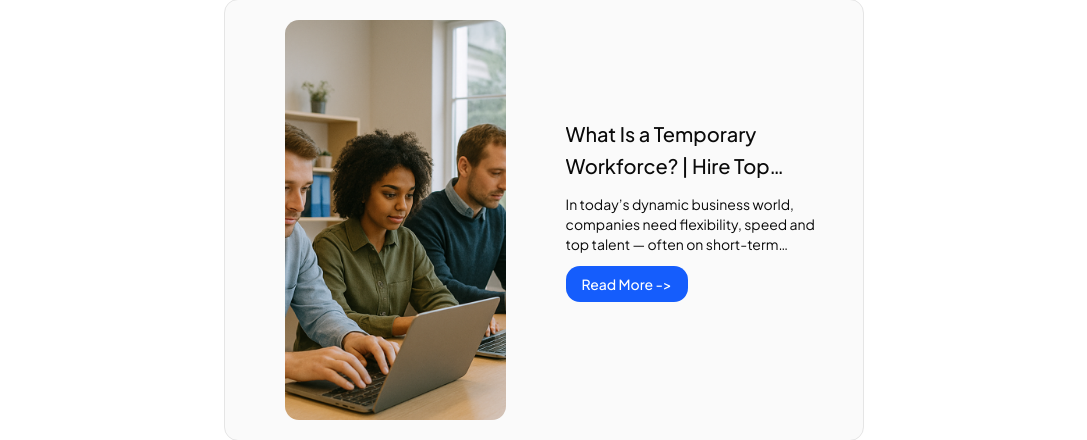
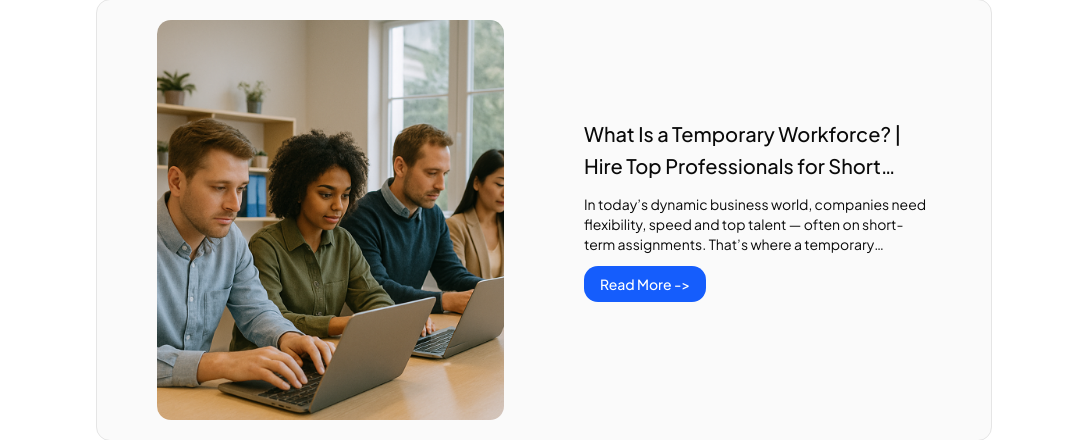
Before and after one commit to temploymentz/temploymentz, a Next.js app: page /blogs in a window 1280 px wide. Shown: the part 554-994 px from the top of the page, without its empty margins (96-1183 px from the left). Built offline with nearby package versions, Linux system fonts and the light colour scheme.

Commit message:
fixedCSS

```diff
--- a/src/app/blogs/_components/SingleBlog.jsx
+++ b/src/app/blogs/_components/SingleBlog.jsx
@@ -12,12 +12,12 @@ const SingleBlog = () => {
         router.push(`/blogs/1`);
     };
     return (
-        <div className='w-[80%] md:w-[50%] mx-auto flex flex-col justify-center items-center py-5 md:py-15'>
-            <div style={{ backgroundColor: style.lightBG.backgroundColor }} className='flex flex-col md:flex-row items-center justify-between px-10 gap-10 border rounded-xl'>
-                <div className='md:w-1/2 p-5'>
-                    <img src={blogData[0].image.src} className='h-[400px] object-cover rounded-xl' alt="" />
+        <div className='w-[80%] md:w-[70%] mx-auto flex flex-col justify-center items-center py-5 md:py-15'>
+            <div style={{ backgroundColor: style.lightBG.backgroundColor }} className='flex flex-col lg:flex-row items-center justify-between md:px-10 md:gap-10 border rounded-xl'>
+                <div className='lg:w-1/2 p-5'>
+                    <img src={blogData[0].image.src} className='h-[400px] object-cover mx-auto rounded-xl' alt="" />
                 </div>
-                <div className='md:w-1/2 space-y-3 pb-5'>
+                <div className='lg:w-1/2 space-y-3 pb-5 px-5'>
                     <h1 className={`font-medium line-clamp-2 ${style.para.fontSize} ${style.para.lineHeight}`}>{blogData[0].heading}</h1>
                     <p className={`text-sm line-clamp-3 md:text-md`}>{blogData[0].intro}</p>
                     <Button onClick={handleReadMore} className='text-xs md:text-sm'>Read More -{">"}</Button>
--- a/src/app/page.jsx
+++ b/src/app/page.jsx
@@ -16,7 +16,7 @@ export default function Page() {
     <>
       {/* Elevate Your Page */}
       <div className='border-t-2' style={{ backgroundColor: style.lightBG.backgroundColor }}>
-        <div className='w-[85%] xl:w-[80%] mx-auto flex flex-col md:flex-row justify-between min-h-[80vh] items-center'>
+        <div className='py-10 md:py-0 w-[85%] xl:w-[80%] mx-auto flex flex-col md:flex-row justify-between min-h-[80vh] items-center'>
           <div className='md:w-[50%] space-y-5'>
             <h1 className={`${style.header.fontSize} ${style.header.lineHeight} ${style.header.fontWeight}`}> <span className='text-blue-600'>Elevate your business with trusted</span> <span className='text-yellow-500'>White- <br /> Collar gig professionals</span></h1>
             <p className={`${style.para.fontSize} ${style.para.lineHeight}`}>Temploymentz is India’s leading gig staffing platform, connecting businesses quickly with skilled temporary workers. Find the right talent for single shifts or ongoing contracts with ease. Enjoy fast hiring, compliance, and quality service through our easy-to-use portal. Grow your business or career with Temploymentz</p>
```
